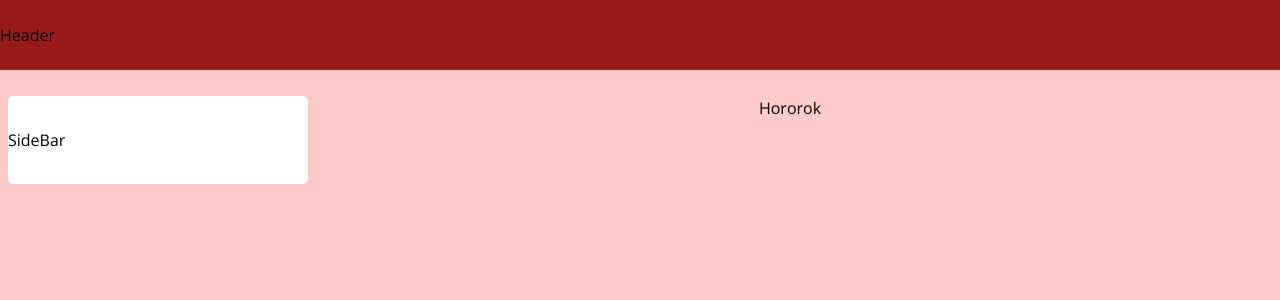
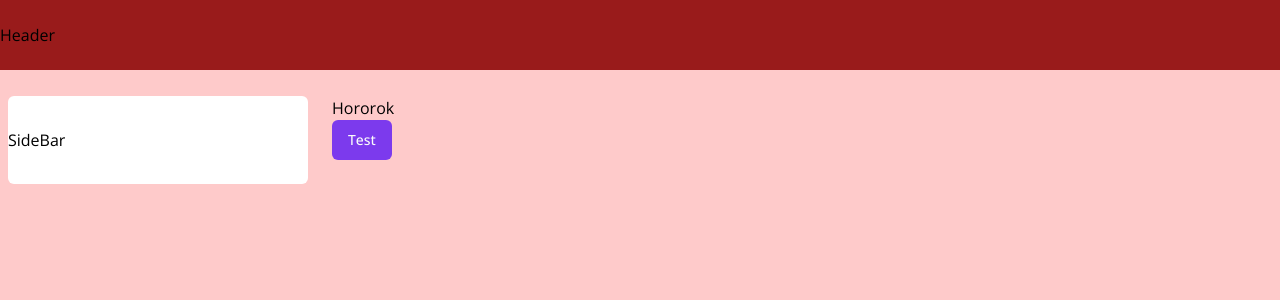
Before and after one commit to dev-hororok/hororok-app, a Next.js app: page / in a window 1280 px wide. Shown: the top 300 px of the page. Built offline with nearby package versions, Linux system fonts and the light colour scheme.

Commit message:
🚧 - Shadcn 설정

```diff
--- a/src/app/globals.css
+++ /dev/null
@@ -1,27 +0,0 @@
-@tailwind base;
-@tailwind components;
-@tailwind utilities;
-
-:root {
-  --foreground-rgb: 0, 0, 0;
-  --background-start-rgb: 214, 219, 220;
-  --background-end-rgb: 255, 255, 255;
-}
-
-@media (prefers-color-scheme: dark) {
-  :root {
-    --foreground-rgb: 255, 255, 255;
-    --background-start-rgb: 0, 0, 0;
-    --background-end-rgb: 0, 0, 0;
-  }
-}
-
-body {
-  color: rgb(var(--foreground-rgb));
-  background: linear-gradient(
-      to bottom,
-      transparent,
-      rgb(var(--background-end-rgb))
-    )
-    rgb(var(--background-start-rgb));
-}
--- a/src/app/layout.tsx
+++ b/src/app/layout.tsx
@@ -1,7 +1,7 @@
 import type { Metadata } from 'next';
 import { Inter, Open_Sans } from 'next/font/google';
-import './globals.css';
 import { AppLayout } from '@/components/layouts/AppLayout';
+import '@/styles/globals.css';
 
 const openSans = Open_Sans({ subsets: ['latin'] });
 
--- a/src/app/page.tsx
+++ b/src/app/page.tsx
@@ -1,9 +1,12 @@
-import Image from 'next/image';
+import { Button } from '@/components/ui/button';
 
 export default function Home() {
   return (
-    <main className="flex w-full min-h-screen flex-col items-center justify-between">
+    <main className="flex w-full min-h-screen flex-col">
       Hororok
+      <div>
+        <Button>Test</Button>
+      </div>
     </main>
   );
 }
--- /dev/null
+++ b/src/components/ui/button.tsx
@@ -0,0 +1,56 @@
+import * as React from 'react';
+import { Slot } from '@radix-ui/react-slot';
+import { cva, type VariantProps } from 'class-variance-authority';
+
+import { cn } from '@/lib/utils';
+
+const buttonVariants = cva(
+  'inline-flex items-center justify-center whitespace-nowrap rounded-md text-sm font-medium ring-offset-background transition-colors focus-visible:outline-none focus-visible:ring-2 focus-visible:ring-ring focus-visible:ring-offset-2 disabled:pointer-events-none disabled:opacity-50',
+  {
+    variants: {
+      variant: {
+        default: 'bg-primary text-primary-foreground hover:bg-primary/90',
+        destructive:
+          'bg-destructive text-destructive-foreground hover:bg-destructive/90',
+        outline:
+          'border border-input bg-background hover:bg-accent hover:text-accent-foreground',
+        secondary:
+          'bg-secondary text-secondary-foreground hover:bg-secondary/80',
+        ghost: 'hover:bg-accent hover:text-accent-foreground',
+        link: 'text-primary underline-offset-4 hover:underline',
+      },
+      size: {
+        default: 'h-10 px-4 py-2',
+        sm: 'h-9 rounded-md px-3',
+        lg: 'h-11 rounded-md px-8',
+        icon: 'h-10 w-10',
+      },
+    },
+    defaultVariants: {
+      variant: 'default',
+      size: 'default',
+    },
+  }
+);
+
+export interface ButtonProps
+  extends React.ButtonHTMLAttributes<HTMLButtonElement>,
+    VariantProps<typeof buttonVariants> {
+  asChild?: boolean;
+}
+
+const Button = React.forwardRef<HTMLButtonElement, ButtonProps>(
+  ({ className, variant, size, asChild = false, ...props }, ref) => {
+    const Comp = asChild ? Slot : 'button';
+    return (
+      <Comp
+        className={cn(buttonVariants({ variant, size, className }))}
+        ref={ref}
+        {...props}
+      />
+    );
+  }
+);
+Button.displayName = 'Button';
+
+export { Button, buttonVariants };
--- /dev/null
+++ b/src/lib/utils.ts
@@ -0,0 +1,6 @@
+import { type ClassValue, clsx } from "clsx"
+import { twMerge } from "tailwind-merge"
+
+export function cn(...inputs: ClassValue[]) {
+  return twMerge(clsx(inputs))
+}
--- /dev/null
+++ b/src/styles/globals.css
@@ -0,0 +1,60 @@
+@tailwind base;
+@tailwind components;
+@tailwind utilities;
+
+@layer base {
+  :root {
+    --background: 0 0% 100%;
+    --foreground: 224 71.4% 4.1%;
+    --card: 0 0% 100%;
+    --card-foreground: 224 71.4% 4.1%;
+    --popover: 0 0% 100%;
+    --popover-foreground: 224 71.4% 4.1%;
+    --primary: 262.1 83.3% 57.8%;
+    --primary-foreground: 210 20% 98%;
+    --secondary: 220 14.3% 95.9%;
+    --secondary-foreground: 220.9 39.3% 11%;
+    --muted: 220 14.3% 95.9%;
+    --muted-foreground: 220 8.9% 46.1%;
+    --accent: 220 14.3% 95.9%;
+    --accent-foreground: 220.9 39.3% 11%;
+    --destructive: 0 84.2% 60.2%;
+    --destructive-foreground: 210 20% 98%;
+    --border: 220 13% 91%;
+    --input: 220 13% 91%;
+    --ring: 262.1 83.3% 57.8%;
+    --radius: 0.5rem;
+  }
+
+  .dark {
+    --background: 224 71.4% 4.1%;
+    --foreground: 210 20% 98%;
+    --card: 224 71.4% 4.1%;
+    --card-foreground: 210 20% 98%;
+    --popover: 224 71.4% 4.1%;
+    --popover-foreground: 210 20% 98%;
+    --primary: 263.4 70% 50.4%;
+    --primary-foreground: 210 20% 98%;
+    --secondary: 215 27.9% 16.9%;
+    --secondary-foreground: 210 20% 98%;
+    --muted: 215 27.9% 16.9%;
+    --muted-foreground: 217.9 10.6% 64.9%;
+    --accent: 215 27.9% 16.9%;
+    --accent-foreground: 210 20% 98%;
+    --destructive: 0 62.8% 30.6%;
+    --destructive-foreground: 210 20% 98%;
+    --border: 215 27.9% 16.9%;
+    --input: 215 27.9% 16.9%;
+    --ring: 263.4 70% 50.4%;
+  }
+}
+
+body {
+  color: rgb(var(--foreground-rgb));
+  background: linear-gradient(
+      to bottom,
+      transparent,
+      rgb(var(--background-end-rgb))
+    )
+    rgb(var(--background-start-rgb));
+}
--- /dev/null
+++ b/styles/globals.css
@@ -0,0 +1,76 @@
+@tailwind base;
+@tailwind components;
+@tailwind utilities;
+
+@layer base {
+  :root {
+    --background: 0 0% 100%;
+    --foreground: 222.2 84% 4.9%;
+
+    --card: 0 0% 100%;
+    --card-foreground: 222.2 84% 4.9%;
+
+    --popover: 0 0% 100%;
+    --popover-foreground: 222.2 84% 4.9%;
+
+    --primary: 222.2 47.4% 11.2%;
+    --primary-foreground: 210 40% 98%;
+
+    --secondary: 210 40% 96.1%;
+    --secondary-foreground: 222.2 47.4% 11.2%;
+
+    --muted: 210 40% 96.1%;
+    --muted-foreground: 215.4 16.3% 46.9%;
+
+    --accent: 210 40% 96.1%;
+    --accent-foreground: 222.2 47.4% 11.2%;
+
+    --destructive: 0 84.2% 60.2%;
+    --destructive-foreground: 210 40% 98%;
+
+    --border: 214.3 31.8% 91.4%;
+    --input: 214.3 31.8% 91.4%;
+    --ring: 222.2 84% 4.9%;
+
+    --radius: 0.5rem;
+  }
+
+  .dark {
+    --background: 222.2 84% 4.9%;
+    --foreground: 210 40% 98%;
+
+    --card: 222.2 84% 4.9%;
+    --card-foreground: 210 40% 98%;
+
+    --popover: 222.2 84% 4.9%;
+    --popover-foreground: 210 40% 98%;
+
+    --primary: 210 40% 98%;
+    --primary-foreground: 222.2 47.4% 11.2%;
+
+    --secondary: 217.2 32.6% 17.5%;
+    --secondary-foreground: 210 40% 98%;
+
+    --muted: 217.2 32.6% 17.5%;
+    --muted-foreground: 215 20.2% 65.1%;
+
+    --accent: 217.2 32.6% 17.5%;
+    --accent-foreground: 210 40% 98%;
+
+    --destructive: 0 62.8% 30.6%;
+    --destructive-foreground: 210 40% 98%;
+
+    --border: 217.2 32.6% 17.5%;
+    --input: 217.2 32.6% 17.5%;
+    --ring: 212.7 26.8% 83.9%;
+  }
+}
+
+@layer base {
+  * {
+    @apply border-border;
+  }
+  body {
+    @apply bg-background text-foreground;
+  }
+}
--- a/tailwind.config.ts
+++ b/tailwind.config.ts
@@ -1,20 +1,79 @@
 import type { Config } from 'tailwindcss';
 
 const config: Config = {
+  darkMode: ['class'],
   content: [
-    './src/pages/**/*.{js,ts,jsx,tsx,mdx}',
-    './src/components/**/*.{js,ts,jsx,tsx,mdx}',
-    './src/app/**/*.{js,ts,jsx,tsx,mdx}',
+    './pages/**/*.{ts,tsx}',
+    './components/**/*.{ts,tsx}',
+    './app/**/*.{ts,tsx}',
+    './src/**/*.{ts,tsx}',
   ],
+  prefix: '',
   theme: {
+    container: {
+      center: true,
+      padding: '2rem',
+      screens: {
+        '2xl': '1400px',
+      },
+    },
     extend: {
-      backgroundImage: {
-        'gradient-radial': 'radial-gradient(var(--tw-gradient-stops))',
-        'gradient-conic':
-          'conic-gradient(from 180deg at 50% 50%, var(--tw-gradient-stops))',
+      colors: {
+        border: 'hsl(var(--border))',
+        input: 'hsl(var(--input))',
+        ring: 'hsl(var(--ring))',
+        background: 'hsl(var(--background))',
+        foreground: 'hsl(var(--foreground))',
+        primary: {
+          DEFAULT: 'hsl(var(--primary))',
+          foreground: 'hsl(var(--primary-foreground))',
+        },
+        secondary: {
+          DEFAULT: 'hsl(var(--secondary))',
+          foreground: 'hsl(var(--secondary-foreground))',
+        },
+        destructive: {
+          DEFAULT: 'hsl(var(--destructive))',
+          foreground: 'hsl(var(--destructive-foreground))',
+        },
+        muted: {
+          DEFAULT: 'hsl(var(--muted))',
+          foreground: 'hsl(var(--muted-foreground))',
+        },
+        accent: {
+          DEFAULT: 'hsl(var(--accent))',
+          foreground: 'hsl(var(--accent-foreground))',
+        },
+        popover: {
+          DEFAULT: 'hsl(var(--popover))',
+          foreground: 'hsl(var(--popover-foreground))',
+        },
+        card: {
+          DEFAULT: 'hsl(var(--card))',
+          foreground: 'hsl(var(--card-foreground))',
+        },
+      },
+      borderRadius: {
+        lg: 'var(--radius)',
+        md: 'calc(var(--radius) - 2px)',
+        sm: 'calc(var(--radius) - 4px)',
+      },
+      keyframes: {
+        'accordion-down': {
+          from: { height: '0' },
+          to: { height: 'var(--radix-accordion-content-height)' },
+        },
+        'accordion-up': {
+          from: { height: 'var(--radix-accordion-content-height)' },
+          to: { height: '0' },
+        },
+      },
+      animation: {
+        'accordion-down': 'accordion-down 0.2s ease-out',
+        'accordion-up': 'accordion-up 0.2s ease-out',
       },
     },
   },
-  plugins: [],
+  plugins: [require('tailwindcss-animate')],
 };
 export default config;
```
Also changed, not shown: package.json (+10 -4 lines), components.json (added), 1 other file (tests, documents, lock files or other folders).
